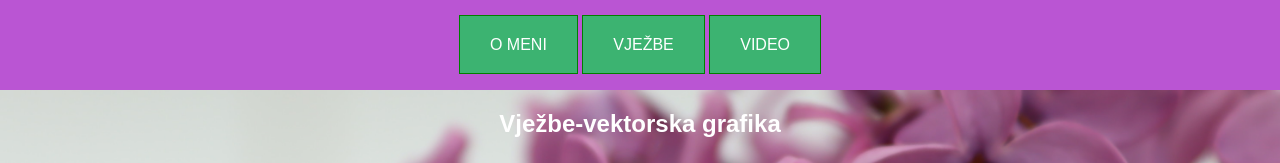
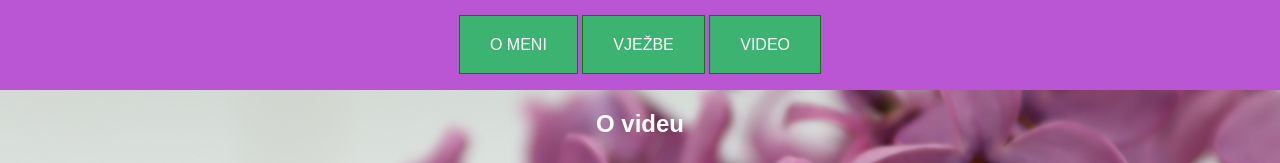
Before and after one commit to MiaBiskupic/Mia_Biskupic-kolokvij, a plain HTML site: page video.html in a window 1280 px wide. Shown: the top 163 px of the page. Drawn offline with Linux system fonts and the light colour scheme.

Commit message:
Add files via upload

```diff
--- a/video.html
+++ b/video.html
@@ -13,7 +13,7 @@
 		<li><a href="video.html">video</a></li>
 	</ul>
 </nav>
-	<h2>Vježbe-vektorska grafika</h2>
+	<h2>O videu</h2>
 <br/>
 
 
```
